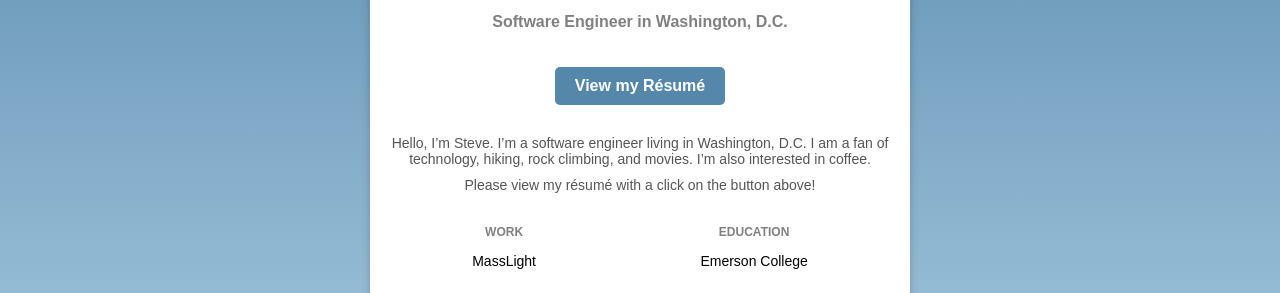
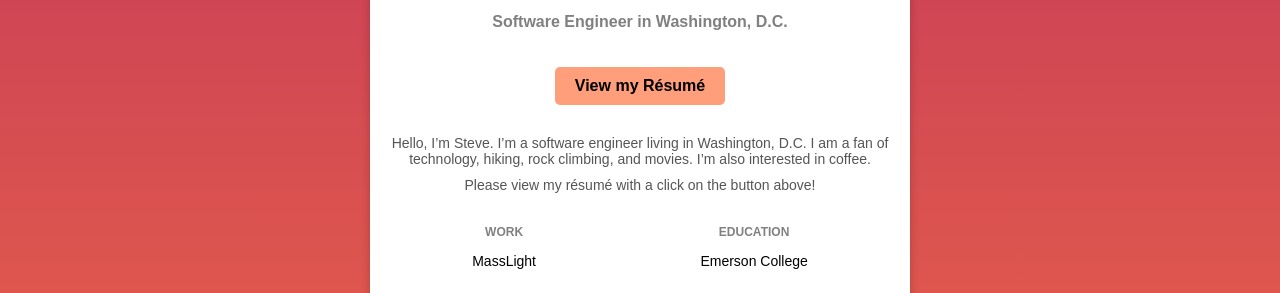
Before and after one commit to stevelederer/profile, a plain HTML site: page index.html in a window 1280 px wide. Shown: the part 253-546 px from the top of the page. Drawn offline with Linux system fonts and the light colour scheme.

Commit message:
updates colors

```diff
--- a/styles.css
+++ b/styles.css
@@ -1,7 +1,7 @@
 body {
   margin: 0;
   font-family: 'Arial', sans-serif;
-  background: linear-gradient(to bottom, #5587AB, #B2D3E8);
+  background: linear-gradient(to bottom, #C3375A, #EB6548);
   display: flex;
   justify-content: center;
   align-items: center;
@@ -41,8 +41,8 @@ h1 {
 }
 
 .resume-btn {
-  background-color: #5587AB;
-  color: white;
+  background-color: #FF9E7B;
+  color: black;
   padding: 10px 20px;
   border: none;
   border-radius: 5px;
@@ -53,7 +53,7 @@ h1 {
 }
 
 .resume-btn:hover {
-  background-color: #3D6A8A;
+  background-color: #FECC6A;
 }
 
 .bio {
```
